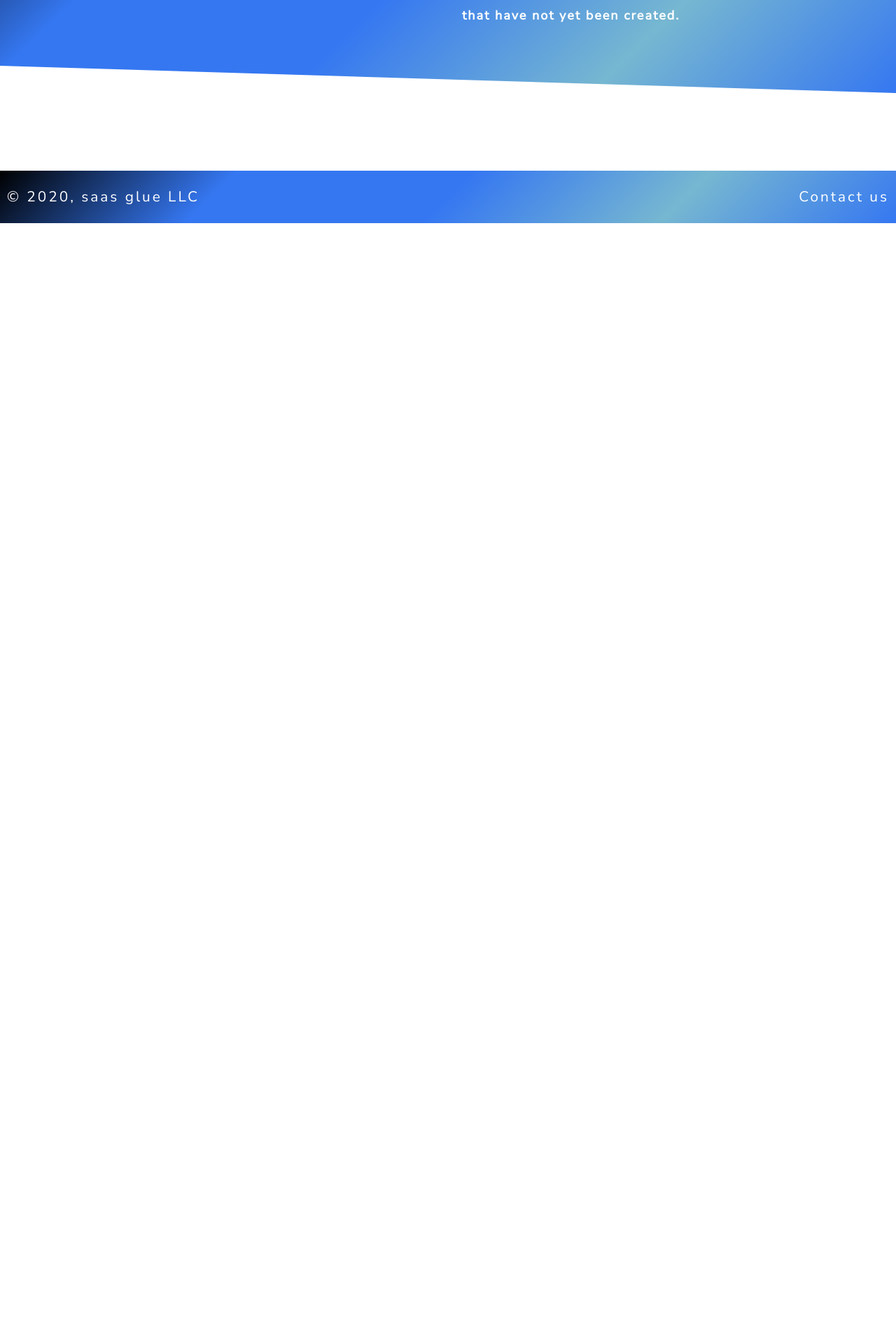
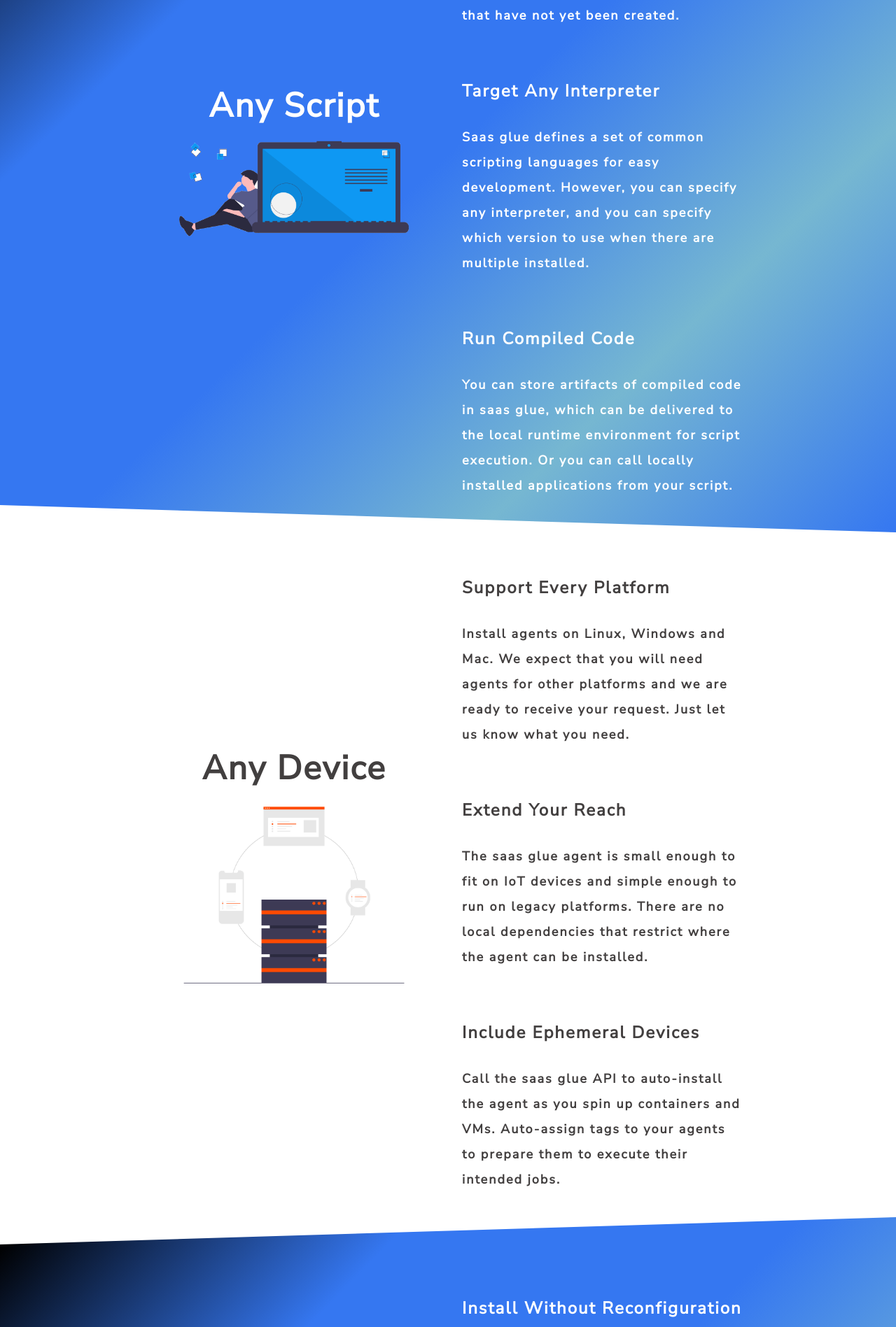
Before and after one commit to saasglue/sg-marketing, a Vue app: page /how in a window 1280 px wide. Shown: the part 2363-4260 px from the top of the page at 70% size. Before the commit the page ends 2682 px from the top, so only its background shows below. Built offline with nearby package versions, Linux system fonts and the light colour scheme.

Commit message:
finished stupid how it works page

```diff
--- a/src/App.vue
+++ b/src/App.vue
@@ -140,6 +140,11 @@ html, body {
   margin: 0;
 }
 
+a {
+  color: white;
+  text-decoration: none; /* no underline */
+}
+
 .header {
   margin: 0;
 }
@@ -184,6 +189,9 @@ html, body {
   .blurb-list-item {
     font-size: 10px;
   }
+  .feature-box {
+    width: 350px;
+  }
 }
 
 
@@ -224,6 +232,9 @@ html, body {
   }
   .blurb-list-item {
     font-size: 18px;
+  }
+  .feature-box {
+    width: 30vw;
   }
 }
 
@@ -316,6 +327,12 @@ html, body {
   text-shadow: 0px 2px 1px rgb(150, 148, 148), 0px -2px 1px rgb(150, 148, 148), 2px 0px 1px rgb(150, 148, 148), -2px 0px 1px rgb(150, 148, 148);
 }
 
+.banner {
+  font-size: calc(12px + 3vw);
+  margin-left: 14px;
+  margin-right: 14px;
+}
+
 .try-it-button {
   font-size: calc(14px + 1vw);
   letter-spacing: 2px;
@@ -360,6 +377,10 @@ html, body {
 
 .white {
   color: white;
+}
+
+.dark {
+  color: #423F3F;
 }
 
 .main-nav-link {
@@ -522,9 +543,31 @@ html, body {
   font-size: calc(8px + 1vw);
 }
 
-a {
+.feature-box-container {
+  display: flex;
+  flex-direction: row;
+  flex-wrap: wrap;
+  margin-top: 50px;
+}
+
+.feature-box {
+  margin-left: 20px;
+  margin-right: 20px;
+  margin-top: 15px;
+}
+
+.feature-box-title {
+  background-color: rgb(94, 146, 241);
   color: white;
-  text-decoration: none; /* no underline */
+  border-radius: 5px;
+  width: max-content;
+  padding-left: 15px;
+  padding-right: 15px;
+}
+
+.feature-box-text {
+  margin-top: 10px;
+  text-align: left;
 }
 
 </style>
--- a/src/views/Home.vue
+++ b/src/views/Home.vue
@@ -68,7 +68,7 @@
           </div>
           <div class="step-text-bottom-dark">
             <div>
-              Download the agent and save it to your device.  It will call back to saas glue to establish a connection.
+              Download the agent and save it to your device.  It will call back to saas glue to establish a secure connection.
             </div>
           </div>
         </div>
--- a/src/views/HowItWorks.vue
+++ b/src/views/HowItWorks.vue
@@ -90,7 +90,7 @@
         <div class="blurb-outer-container">
           <div class="blurb-container white">
             <div class="blurb-item">
-              Any Script
+              <span style="font-size: 48px;">Any Script</span>
               <div>
                 <img class="blurb-image" src="ThinkingDude.png" width="400px">
               </div>
@@ -106,13 +106,187 @@
                   <div class="blurb-list-item white">The agent hands off scripts to a local interpreter for execution.  This architecture lets saas glue work with any scripting language, including those that have not yet been created. </div>
                 </div>
               </div>
+              <br><br>
+              <div class="step-instructions">
+                <div style="font-size: 24px;">
+                  Target Any Interpreter
+                </div>
+              </div>
+              <div class="step-text-bottom">
+                <div style="width: 400px;">
+                  <div class="blurb-list-item white">Saas glue defines a set of common scripting languages for easy development.  However, you can specify any interpreter, and you can specify which version to use when there are multiple installed. </div>
+                </div>
+              </div>
+
+              <br><br>
+              <div class="step-instructions">
+                <div style="font-size: 24px;">
+                  Run Compiled Code
+                </div>
+              </div>
+              <div class="step-text-bottom">
+                <div style="width: 400px;">
+                  <div class="blurb-list-item white">You can store artifacts of compiled code in saas glue, which can be delivered to the local runtime environment for script execution.  Or you can call locally installed applications from your script. </div>
+                </div>
+              </div>
             </div>
-
           </div>
         </div>
       </div>
     </div>
 
+
+    <div class="blurb-outer-container" style="margin-top: 100px;">
+      <div class="blurb-container">
+        <div class="blurb-item">
+          <span style="font-size: 48px;">Any Device</span>
+          <div>
+            <img class="blurb-image" src="AnyDevice.png" width="400px">
+          </div>
+        </div>
+        <div class="blurb-item">
+          <div class="step-instructions">
+            <div style="font-size: 24px;">
+              Support Every Platform
+            </div>
+          </div>
+          <div class="step-text-bottom">
+            <div style="width: 400px;">
+              <div class="blurb-list-item dark">Install agents on Linux, Windows and Mac.  We expect that you will need agents for other platforms and we are ready to receive your request.  Just let us know what you need.</div>
+            </div>
+          </div>
+          <br><br>
+          <div class="step-instructions">
+            <div style="font-size: 24px;">
+              Extend Your Reach
+            </div>
+          </div>
+          <div class="step-text-bottom">
+            <div style="width: 400px;">
+              <div class="blurb-list-item dark">The saas glue agent is small enough to fit on IoT devices and simple enough to run on legacy platforms.  There are no local dependencies that restrict where the agent can be installed.</div>
+            </div>
+          </div>
+
+          <br><br>
+          <div class="step-instructions">
+            <div style="font-size: 24px;">
+              Include Ephemeral Devices
+            </div>
+          </div>
+          <div class="step-text-bottom">
+            <div style="width: 400px;">
+              <div class="blurb-list-item dark">Call the saas glue API to auto-install the agent as you spin up containers and VMs.  Auto-assign tags to your agents to prepare them to execute their intended jobs.</div>
+            </div>
+          </div>
+        </div>
+      </div>
+    </div>
+
+
+    <div class="skew-background skew-background-up" style="margin-top: 75px;">
+      <div class="skew-content-up">
+        <div class="blurb-outer-container">
+          <div class="blurb-container white">
+            <div class="blurb-item">
+              <span style="font-size: 48px;">Anywhere</span>
+              <div>
+                <img class="blurb-image" src="Anywhere.png" width="400px">
+              </div>
+            </div>
+            <div class="blurb-item">
+              <div class="step-instructions">
+                <div style="font-size: 24px;">
+                  Install Without Reconfiguration
+                </div>
+              </div>
+              <div class="step-text-bottom">
+                <div style="width: 400px;">
+                  <div class="blurb-list-item white">If your network is set up for Internet access through HTTPS then you are ready to go.  The agent will automatically create a secure connection to the saas glue cloud. </div>
+                </div>
+              </div>
+              <br><br>
+              <div class="step-instructions">
+                <div style="font-size: 24px;">
+                  Transcend Network Boundaries
+                </div>
+              </div>
+              <div class="step-text-bottom">
+                <div style="width: 400px;">
+                  <div class="blurb-list-item white">Integrate across network types including on-prem to on-prem, hybrid clouds (on-prem to cloud) and multi-cloud (cloud to cloud).  No firewall changes are required for cloud/agent communication. </div>
+                </div>
+              </div>
+
+              <br><br>
+              <div class="step-instructions">
+                <div style="font-size: 24px;">
+                  Integrate SaaS Applications
+                </div>
+              </div>
+              <div class="step-text-bottom">
+                <div style="width: 400px;">
+                  <div class="blurb-list-item white">Integrate SaaS applications and other services into your end-to-end process automation with scripts that call SaaS application APIs. </div>
+                </div>
+              </div>
+            </div>
+          </div>
+        </div>
+      </div>
+    </div>
+
+    <div class="banner dark" style="margin-top: 50px;">
+      Create Automated Processes With Our Powerful Job Builder
+    </div>
+
+    <div class="feature-box-container">
+      <div class="feature-box">
+        <div class="feature-box-title">Jobs</div>
+        <div class="feature-box-text">String scripts together to create a single automated job.  Structure the job into discrete tasks and assign them to run on agents.</div>
+      </div>
+      <div class="feature-box">
+        <div class="feature-box-title">Runtime Variables</div>
+        <div class="feature-box-text">Create or transform variables in scripts and pass them onto subsequent tasks.</div>
+      </div>
+      <div class="feature-box">
+        <div class="feature-box-title">Environment Variables</div>
+        <div class="feature-box-text">Define dynamic or static environment variables for your script runtime environment, without leaving permanent changes on the local device.</div>
+      </div>
+      <div class="feature-box">
+        <div class="feature-box-title">Script Injection</div>
+        <div class="feature-box-text">Inject scripts within scripts at runtime.  Flexibly reuse code without having to copy and paste.</div>
+      </div>
+      <div class="feature-box">
+        <div class="feature-box-title">Tag-Based Task Assignment</div>
+        <div class="feature-box-text">Create tags and attach them to agents.  Use tags to target the agent(s) where you want a task to be executed.</div>
+      </div>
+      <div class="feature-box">
+        <div class="feature-box-title">Dynamic Task Routing</div>
+        <div class="feature-box-text">Create routes based on your script output.  Use routes to dynamically determine which tasks will run in a job.</div>
+      </div>
+      <div class="feature-box">
+        <div class="feature-box-title">Artifacts</div>
+        <div class="feature-box-text">Artifacts will be downloaded to the local runtime environment and deleted when the script is done.</div>
+      </div>
+      <div class="feature-box">
+        <div class="feature-box-title">Schedules</div>
+        <div class="feature-box-text">Create schedules in a CRON format, or an interval or specific date.  Attach one or more schedules to a job definition for auto execution.</div>
+      </div>
+      <div class="feature-box">
+        <div class="feature-box-title">Call Jobs Through The API</div>
+        <div class="feature-box-text">Each job definition has a unique ID.  Securely kick off existing job definitions through the API.</div>
+      </div>
+      <div class="feature-box">
+        <div class="feature-box-title">Create Jobs Through The API</div>
+        <div class="feature-box-text">Create jobs in JSON format. Securely pass them into the API for execution.</div>
+      </div>
+      <div class="feature-box">
+        <div class="feature-box-title">Monitor Jobs</div>
+        <div class="feature-box-text">View job execution reports in the cloud.  Review output and analyze errors for each task in the job.</div>
+      </div>
+      <div class="feature-box">
+        <div class="feature-box-title">Test Scripts In Console</div>
+        <div class="feature-box-text">Test individual job scripts at no cost in the interactive console. Iteratively create, modify and run scripts and see real-time execution results.</div>
+      </div>
+    </div>
 
   </div>
 </template>
```
Also changed, not shown: public/AnyDevice.png (added), public/Anywhere.png (added).
